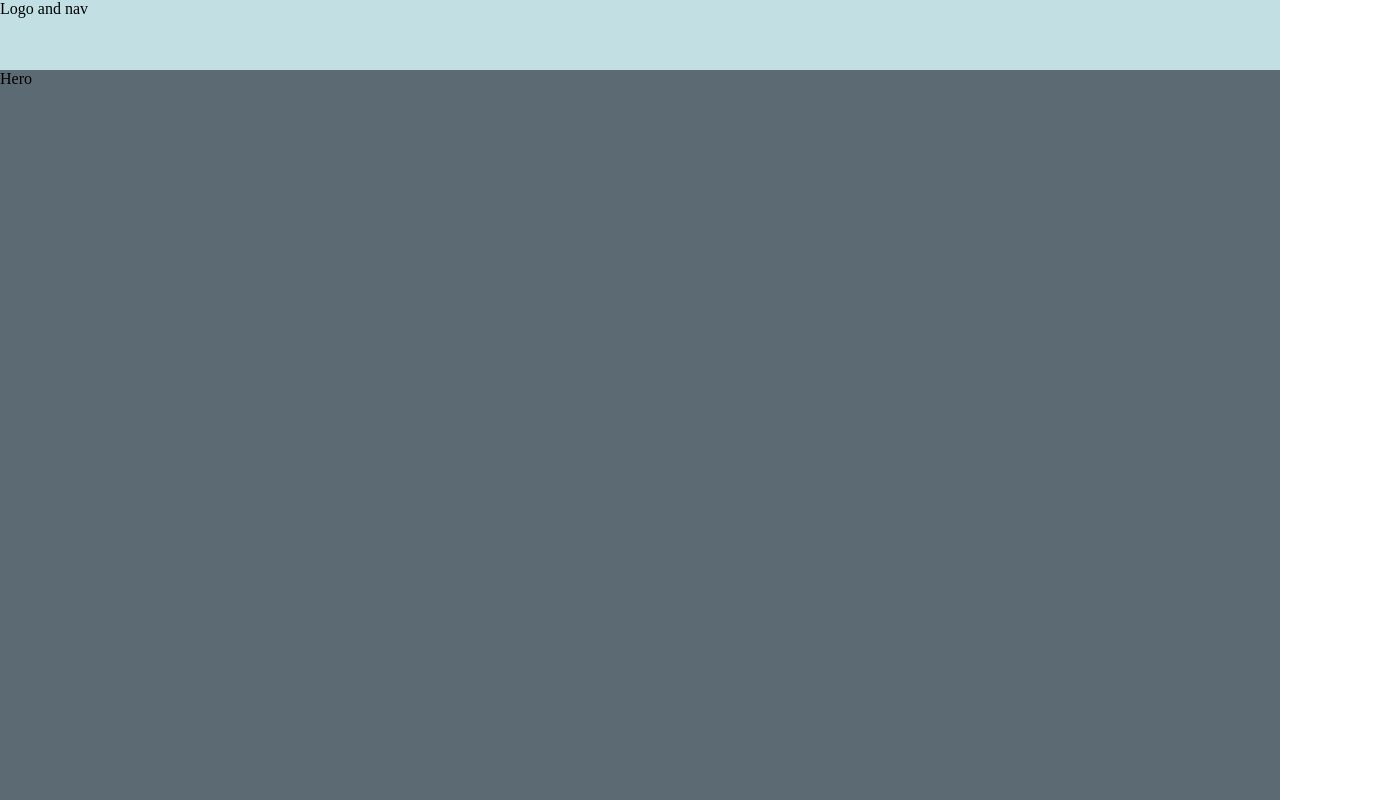
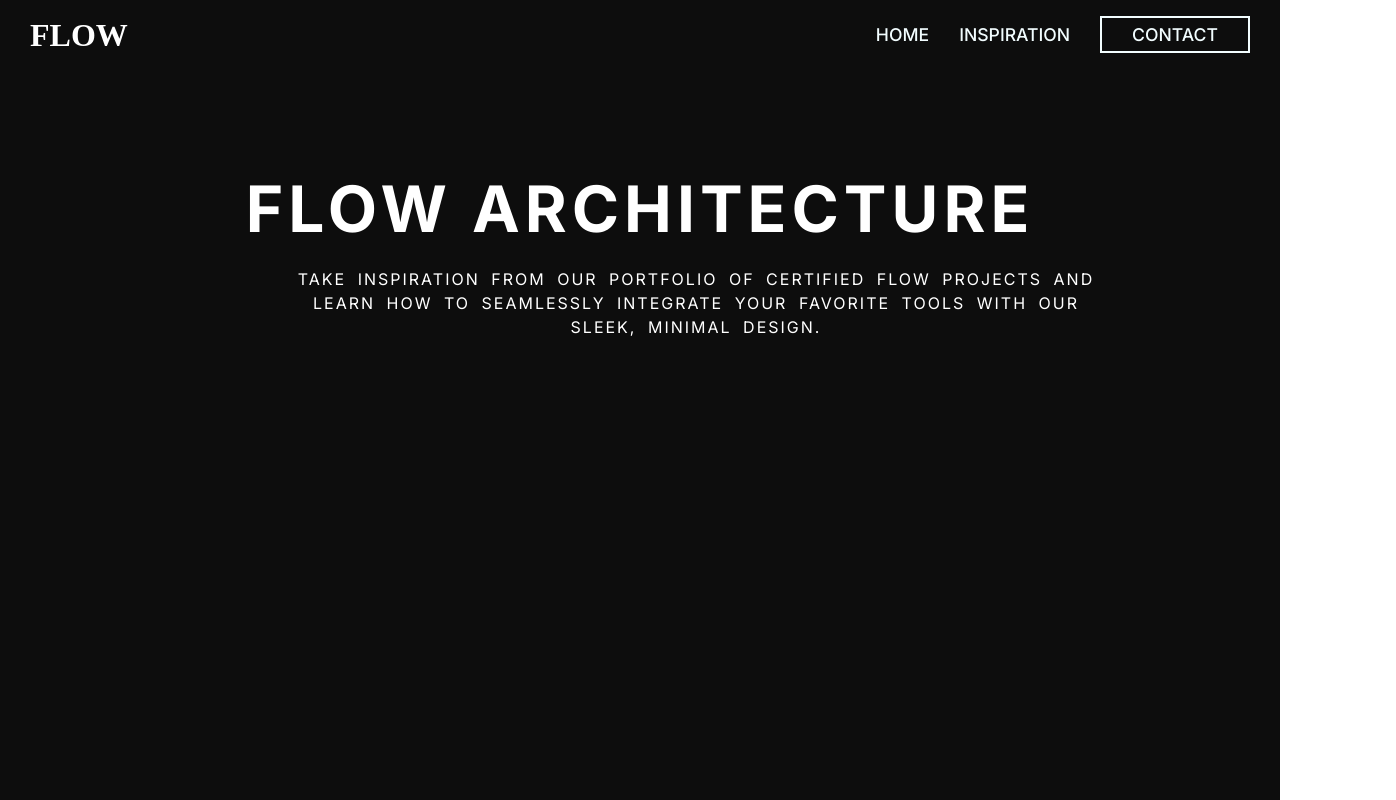
Before and after one commit to isaacsandelin/Flow-architecture, a plain HTML site: page index.html in a window 1280 px wide. Shown: the top 800 px of the page, 1396 px wide, since content can reach past the window. Drawn offline with Linux system fonts and the light colour scheme; a web font is replaced by a local one.

Commit message:
styled the hero text h1 and h4. filled with content and styled with css

```diff
--- a/assets/css/style.css
+++ b/assets/css/style.css
@@ -1,8 +1,13 @@
-@import url('https://fonts.googleapis.com/css2?family=Inter:wght@400;500;700&family=Megrim&display=swap');
+@import url('https://fonts.googleapis.com/css2?family=Inter:wght@400;500;700&display=swap');
+@import url('https://fonts.googleapis.com/css2?family=Tiro+Bangla&display=swap');
 
 * {
     margin:0;
     padding: 0;
+}
+
+body {
+    cursor: crosshair;
 }
 
 /*logo and nav*/
@@ -10,15 +15,105 @@
 #header {
     width: 100%;
     height: 70px;
-    background-color: #C2DFE3;
+    background-color: #0d0d0d;
 }
+
+#logo {
+    float: left;
+    text-decoration: none;
+    color: #fff;
+    font-family: Tiro Bangla, sans serif;
+    margin: 15px 0 15px 30px;
+}
+
+#nav,#logo {
+    line-height: 40px;
+}
+
+#nav li {
+    float:right;
+    list-style: none;
+    margin: 15px 30px 15px 0;
+}
+
+#nav a {
+    color: #f2fdff;
+    text-decoration: none;
+    font-family: inter, sans serif;
+    font-size: 110%;
+    font-weight: 500;
+}
+
+#contact-border {
+    border: 2px solid #f2fdff;
+    padding: 6px 30px 6px 30px;
+    text-align: center;
+}
+
+/* hover logo and nav*/
+
+#logo:hover {
+    cursor: cell;
+}
+
+#nav a:hover {
+    color: #adf3ff;
+    cursor: cell;
+}
+
+#contact-border:hover {
+    border-color: #f2fdff;
+    border: 2px double;
+}
+
+
+
+
+
 /*hero image and text*/
 
 #hero {
     width: 100%;
     height: 800px;
-    background-color: #5C6B73;
+    background-color: #0d0d0d;
 }
+
+#hero-text {
+    color: #fff;
+    font-family: inter, sans-serif;
+
+}
+
+#hero-text h1 {
+    font-size: 400%;
+    letter-spacing: 5px;
+    text-transform: uppercase;
+    text-align: center;
+    padding: 100px 20px 20px 20px;
+}
+
+#hero-text h4 {
+    font-size: 100%;
+    font-weight: 300;
+    text-align: center;
+    text-transform: uppercase;
+    width: 800px;
+    padding: 0 300px 0 296px;
+    word-spacing: 5px;
+    letter-spacing: 2px;
+    line-height: 150%;
+}
+
+
+
+#hero-image {
+
+}
+
+
+
+
+
 /*about us*/
 
 #about-us {
--- a/index.html
+++ b/index.html
@@ -14,9 +14,37 @@
 </head>
 
 <body>
-    <header id="header">Logo and nav</header>
+    <header id="header">
+        <a href="index.html">
+            <h1 id="logo">FLOW</h1>
+        </a>
+        <nav>
+            <ul id="nav">
+                <li>
+                    <a href="#" id="contact-border">CONTACT</a>
+                </li>
 
-    <section id="hero">Hero</section>
+                <li>
+                    <a href="#">INSPIRATION</a>
+                </li>
+
+                <li>
+                    <a href="#">HOME</a>
+                </li>
+            </ul>
+        </nav>
+    </header>
+
+    <section id="hero">
+        <div id="hero-text">
+            <h1>Flow Architecture</h1>
+            <h4>Take inspiration from our portfolio of certified Flow Projects and learn how to seamlessly integrate your favorite tools with our sleek, minimal design.</h4>
+        </div>
+
+        <div id="hero-image">
+
+        </div>
+    </section>
 
     <section id="about-us">About us</section>
 
```
